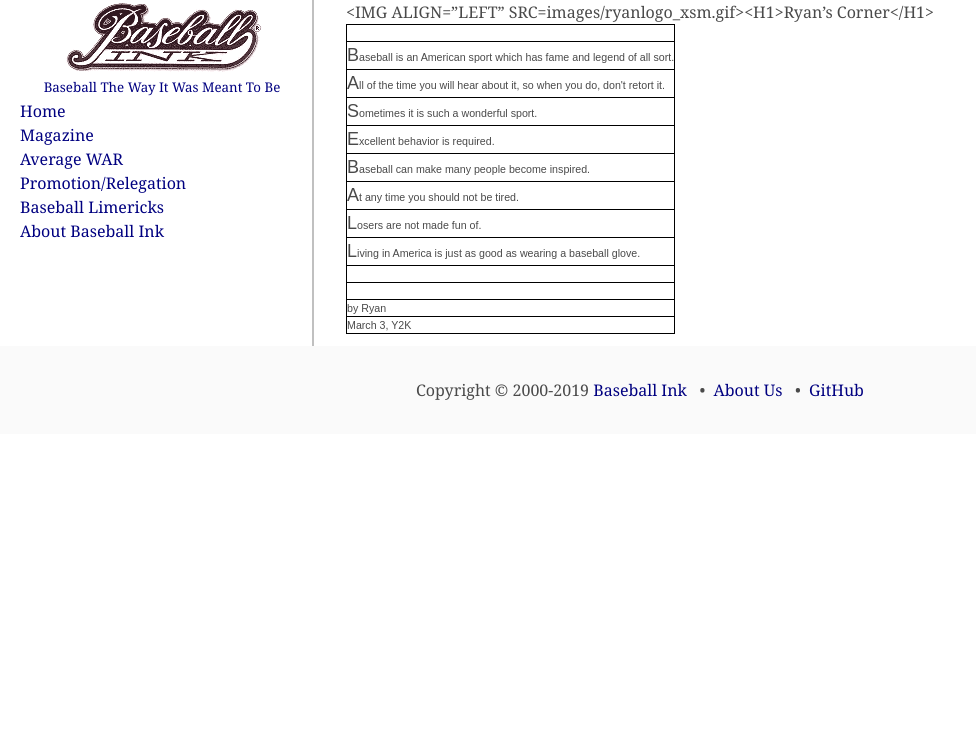
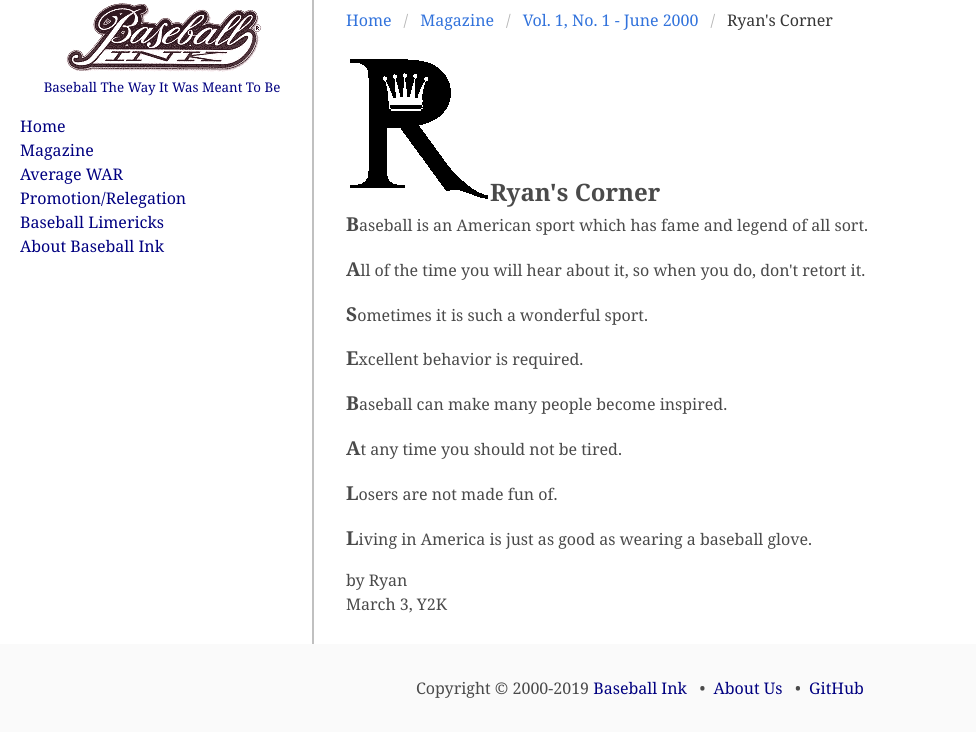
Before and after one commit to jaypalexa/baseballink, a Jekyll site: the page built from pages/magazine/vol_1_no_1/bi_vol_1_no_1_ryans_corner.md, in a window 1280 px wide. Shown: the top 737 px of the page, without its empty margins (0-976 px from the left). Built offline with Jekyll 4.4.1, drawn with Linux system fonts in a browser that asks for light colours.

Commit message:
Vol 1 No 1 - The Sox and I, Ryan's Corner

```diff
--- a/_layouts/default.html
+++ b/_layouts/default.html
@@ -13,9 +13,10 @@
       <div class="columns index-main">
         <div class="column is-one-quarter index-menu">
           <div class="index-masthead">
-              <a href="{{ site.url }}{{ site.baseurl }}" title="Baseball Ink"><img src="{{ site.url }}{{ site.baseurl }}/assets/images/bi_logo_xsm.gif" width="200" height="71" alt="Baseball Ink" /></a>
-              <a href="{{ site.url }}{{ site.baseurl }}" title="Baseball Ink" class="tagline">Baseball The Way It Was Meant To Be</a>
-            </div>
+            <a href="{{ site.url }}{{ site.baseurl }}" title="Baseball Ink"><img src="{{ site.url }}{{ site.baseurl }}/assets/images/bi_logo_xsm.gif" width="200" height="71" alt="Baseball Ink" /></a>
+            <a href="{{ site.url }}{{ site.baseurl }}" title="Baseball Ink" class="tagline">Baseball The Way It Was Meant To Be</a>
+          </div>
+          <div class="index-menu-items">
             <ul>
               <li><a href="{{ site.url }}{{ site.baseurl }}">Home</a></li>
               <li><a href="{{ site.url }}{{ site.baseurl }}/pages/magazine/magazine.html" title="Magazine">Magazine</a></li>
@@ -24,6 +25,7 @@
               <li><a href="{{ site.url }}{{ site.baseurl }}/pages/limericks/baseball-limericks.html" title="Baseball Limericks">Baseball Limericks</a></li>
               <li><a href="{{ site.url }}{{ site.baseurl }}/pages/about-us.html" title="About Baseball Ink">About Baseball Ink</a></li>
             </ul>
+          </div>
         </div>
         <div class="column is-three-quarters container" id="content" >
           {{ content }}
--- a/assets/css/main.css
+++ b/assets/css/main.css
@@ -116,6 +116,14 @@ h1 {
   padding-right: .5rem;
 }
 
+.font-bolder {
+  font-weight: bolder;
+}
+
+.font-larger {
+  font-size: larger;
+}
+
 .footer {
   margin-top: 12px;
   padding: 2rem 1.5rem 2rem;
@@ -139,6 +147,10 @@ h1 {
   border-right: 2px solid silver;
 }
 
+.index-menu-items {
+  margin-top: 1rem;
+}
+
 .storycontent p {
   margin-bottom: 1rem;
 }
--- a/pages/magazine/vol_1_no_1/bi_vol_1_no_1_ryans_corner.md
+++ b/pages/magazine/vol_1_no_1/bi_vol_1_no_1_ryans_corner.md
@@ -2,60 +2,52 @@
 layout: default
 title: Vol. 1, No. 1 - June 2000 - Ryan's Corner
 ---
-<IMG ALIGN="LEFT" SRC=images/ryanlogo_xsm.gif><H1>Ryan's Corner</H1>
+<nav class="breadcrumb" aria-label="breadcrumbs">
+  <ul>
+    <li><a href="{{ site.url }}{{ site.baseurl }}/index.html">Home</a></li>
+    <li><a href="{{ site.url }}{{ site.baseurl }}/pages/magazine/magazine.html">Magazine</a></li>
+    <li><a href="{{ site.url }}{{ site.baseurl }}/pages/magazine/vol_1_no_1/bi_vol_1_no_1_home.html">Vol. 1, No. 1 - June 2000</a></li>
+    <li class="is-active"><a href="#" aria-current="page">Ryan's Corner</a></li>
+  </ul>
+</nav>
 
-<TABLE>
-<TR><TD><BR></TD></TR>
-<TR>
-<TD>
-<SPAN STYLE="font-style: bold; font-size: large">B</SPAN >aseball is an American sport which has fame and legend of all sort.
-</TD>
-</TR>
-<TR>
-<TD>
-<SPAN STYLE="font-style: bold; font-size: large">A</SPAN>ll of the time you will hear about it, so when you do, don't retort it.
-</TD>
-</TR>
-<TR>
-<TD>
-<SPAN STYLE="font-style: bold; font-size: large">S</SPAN>ometimes it is such a wonderful sport.
-</TD>
-</TR>
-<TR>
-<TD>
-<SPAN STYLE="font-style: bold; font-size: large">E</SPAN>xcellent behavior is required.
-</TD>
-</TR>
-<TR>
-<TD>
-<SPAN STYLE="font-style: bold; font-size: large">B</SPAN>aseball can make many people become inspired.
-</TD>
-</TR>
-<TR>
-<TD>
-<SPAN STYLE="font-style: bold; font-size: large">A</SPAN>t any time you should not be tired.
-</TD>
-</TR>
-<TR>
-<TD>
-<SPAN STYLE="font-style: bold; font-size: large">L</SPAN>osers are not made fun of.
-</TD>
-</TR>
-<TR>
-<TD>
-<SPAN STYLE="font-style: bold; font-size: large">L</SPAN>iving in America is just as good as wearing a baseball glove.
-</TD>
-</TR>
-<TR><TD><BR></TD></TR>
-<TR><TD><BR></TD></TR>
-<TR>
-<TD>
-by Ryan
-</TD>
-</TR>
-<TR>
-<TD>
-March 3, Y2K
-</TD>
-</TR>
-</TABLE>
+<section class="storycontent">
+  <h1><img src="{{ site.url }}{{ site.baseurl }}/pages/magazine/vol_1_no_1/images/ryanlogo_xsm.gif">Ryan's Corner</h1>
+
+  <p>
+    <span class="font-bolder font-larger">B</span >aseball is an American sport which has fame and legend of all sort.
+  </p>
+
+  <p>
+    <span class="font-bolder font-larger">A</span>ll of the time you will hear about it, so when you do, don't retort it.
+  </p>
+
+  <p>
+    <span class="font-bolder font-larger">S</span>ometimes it is such a wonderful sport.
+  </p>
+
+  <p>
+    <span class="font-bolder font-larger">E</span>xcellent behavior is required.
+  </p>
+
+  <p>
+    <span class="font-bolder font-larger">B</span>aseball can make many people become inspired.
+  </p>
+
+  <p>
+    <span class="font-bolder font-larger">A</span>t any time you should not be tired.
+  </p>
+
+  <p>
+    <span class="font-bolder font-larger">L</span>osers are not made fun of.
+  </p>
+
+  <p>
+    <span class="font-bolder font-larger">L</span>iving in America is just as good as wearing a baseball glove.
+  </p>
+
+  <p>
+    by Ryan<br />
+    March 3, Y2K
+  </p>
+</section>
```
Also changed, not shown: pages/magazine/vol_1_no_1/bi_vol_1_no_1_i_love_baseball.md (+17 -18 lines), pages/magazine/vol_1_no_1/bi_vol_1_no_1_the_sox_and_i.md (+31 -25 lines).
